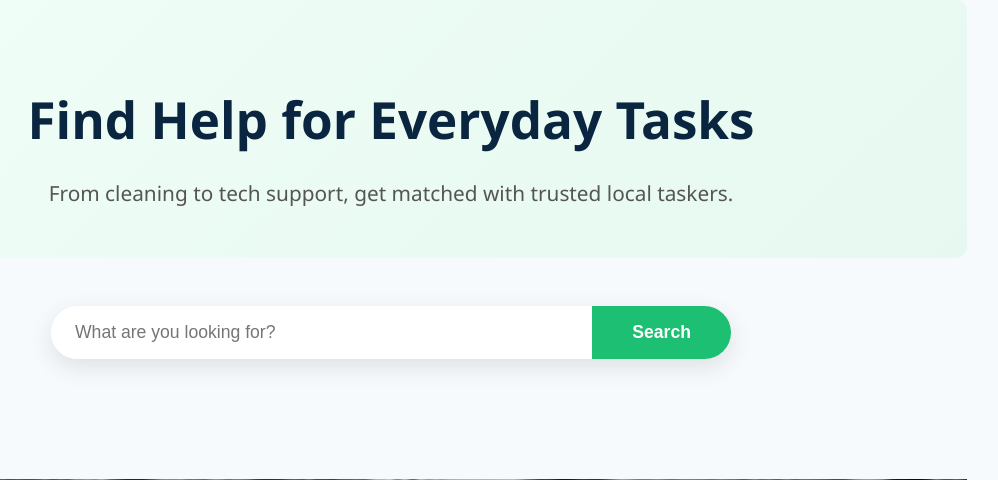
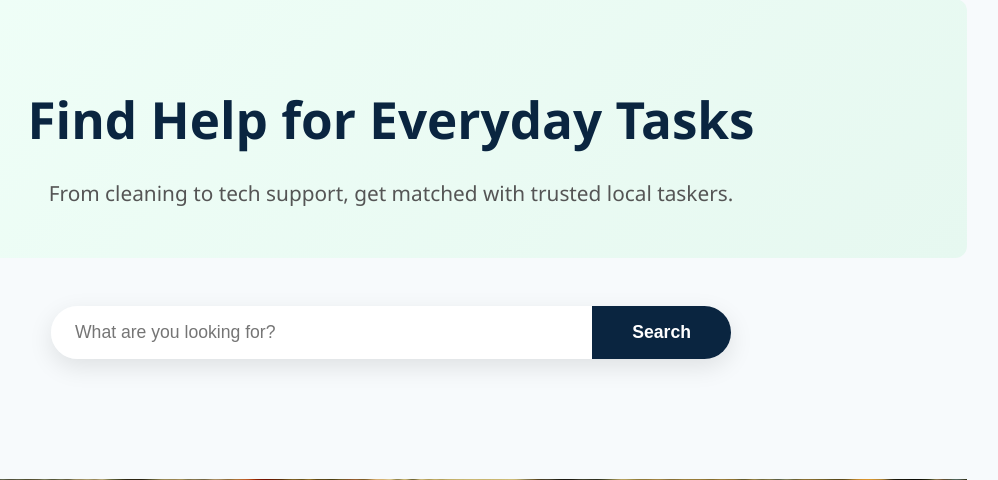
Before and after one commit to davvyulemsee/KaziGO-Project, a Django app: page / in a window 1280 px wide. Shown: the part 113-593 px from the top of the page, without its empty margins (249-1247 px from the left). Run offline with Django 5.2, Linux system fonts and the light colour scheme; some libraries are stand-ins or nearby versions.

Commit message:
search button background color

```diff
--- a/static/css/layout.css
+++ b/static/css/layout.css
@@ -134,7 +134,7 @@ body {
 
 .search-bar button {
   padding: 0 2.5rem;
-  background-color: #1dbf73;
+  background-color: #0a2540;
   color: white;
   border: none;
   font-weight: 600;
```
